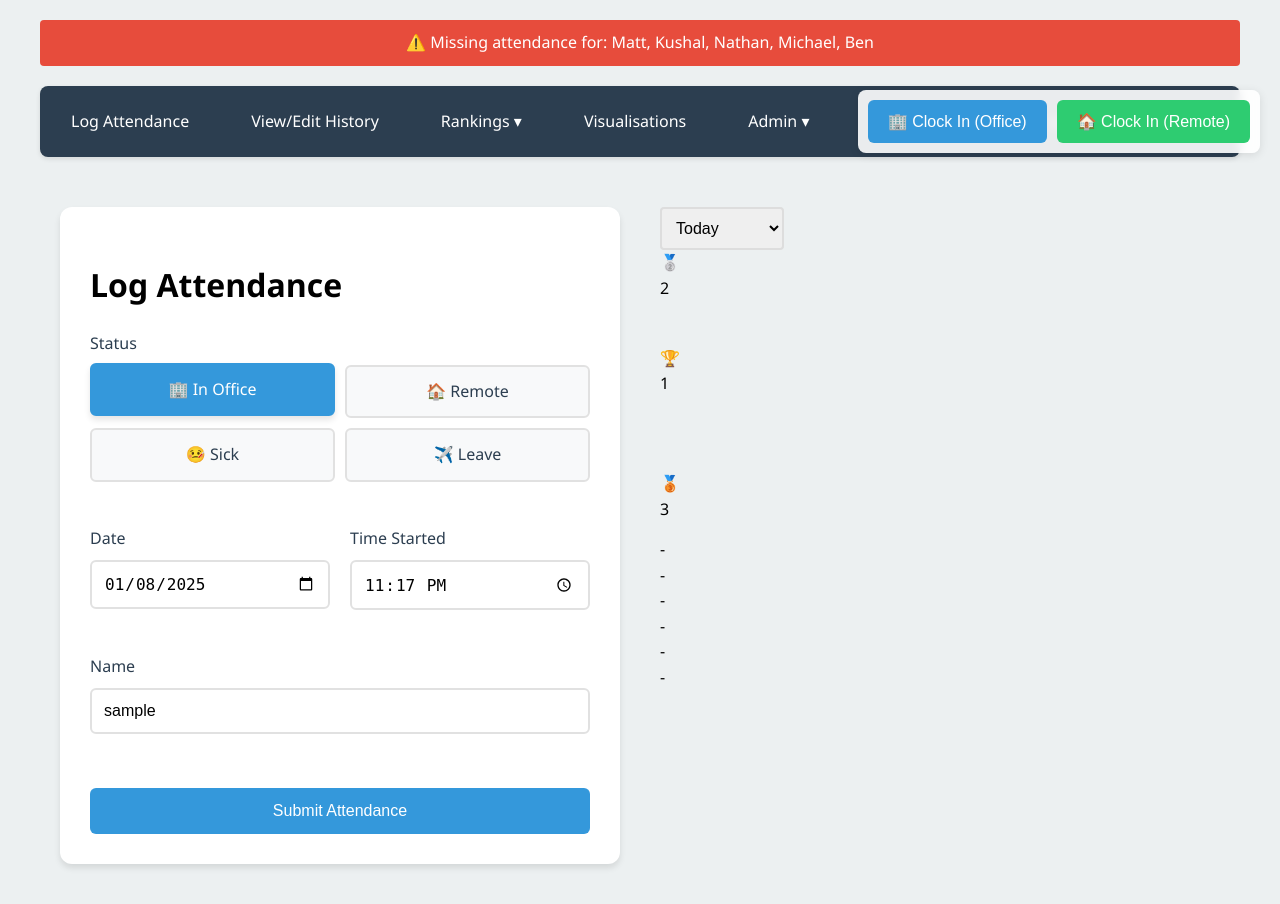
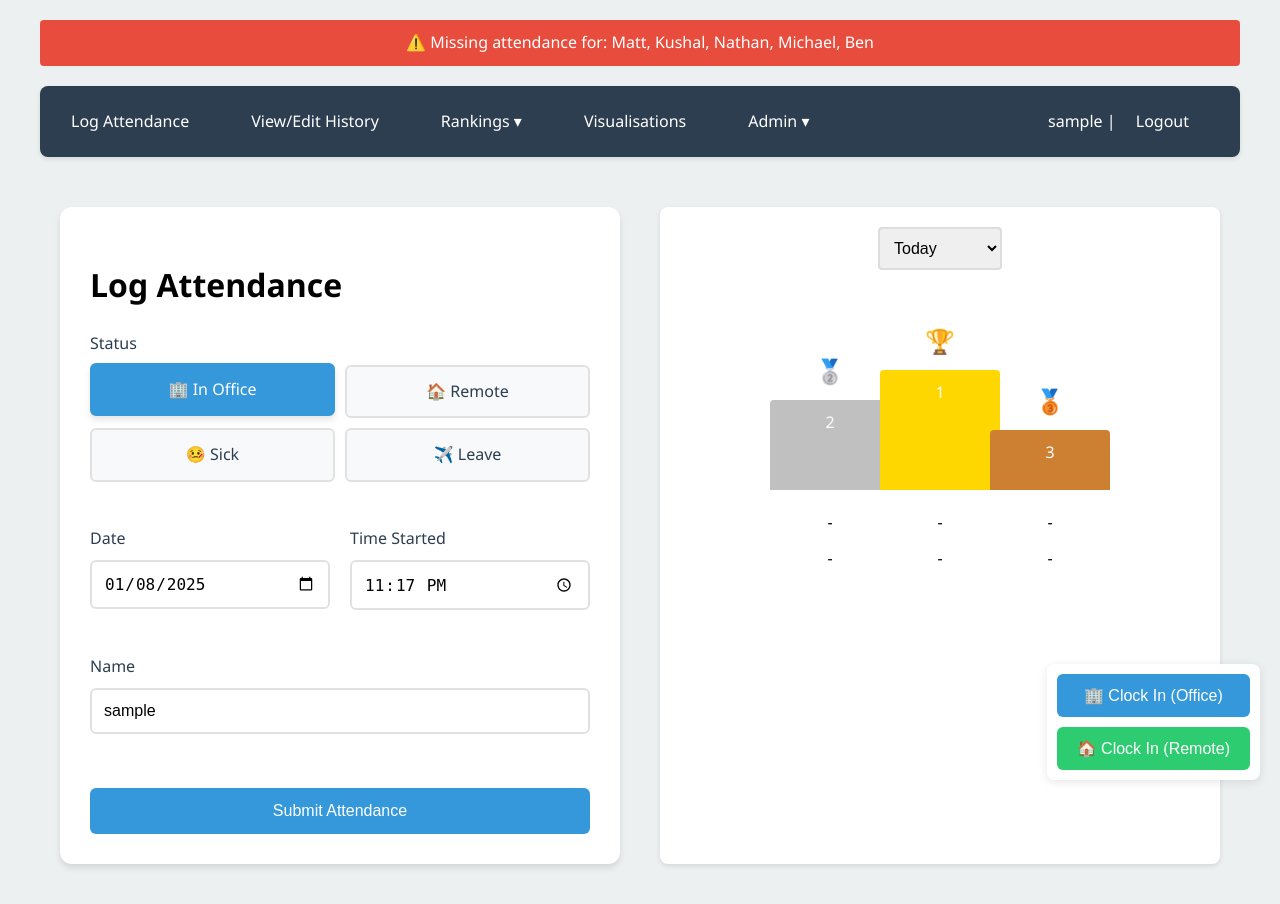
Before and after one commit to skylinec/last-in-championship, a Flask app: page / in a window 1280 px wide. Run offline with Flask 3, Linux system fonts and the light colour scheme; the visitor is signed in with stand-in values (Sample User, id 1); data comes from the database, SQL or seed files in the repository; data that the repository does not hold is empty; some libraries are stand-ins or nearby versions.

Commit message:
Update global clock-in button positioning and add podium layout to index template

```diff
--- a/templates/base.html
+++ b/templates/base.html
@@ -229,10 +229,10 @@
 
         .global-clock-in {
             position: fixed;
-            top: 90px;  /* Position below the nav bar */
+            bottom: 20px;  /* Changed from top to bottom */
             right: 20px;
             display: flex;
-            flex-direction: row;
+            flex-direction: column;  /* Changed from row to column */
             gap: 10px;
             z-index: 1000;
             background: rgba(255, 255, 255, 0.9);
--- a/templates/index.html
+++ b/templates/index.html
@@ -189,6 +189,76 @@
 .quick-action-buttons {
     display: none;
 }
+
+.podium-container {
+    background: white;
+    padding: 20px;
+    border-radius: 8px;
+    box-shadow: 0 2px 5px rgba(0,0,0,0.1);
+    min-width: 300px;
+}
+
+.podium {
+    display: flex;
+    align-items: flex-end;
+    justify-content: center;
+    gap: 10px;
+    margin: 20px 0;
+    height: 200px;
+}
+
+.podium-place {
+    display: flex;
+    flex-direction: column;
+    align-items: center;
+    position: relative;
+    width: 100px;
+}
+
+.trophy {
+    font-size: 24px;
+    margin-bottom: 10px;
+    position: absolute;
+    bottom: 100%;
+}
+
+.platform {
+    width: 100%;
+    background: var(--primary-color);
+    color: white;
+    text-align: center;
+    padding: 10px;
+    border-radius: 4px 4px 0 0;
+}
+
+#first .platform {
+    height: 120px;
+    background: #ffd700;
+}
+
+#second .platform {
+    height: 90px;
+    background: #c0c0c0;
+}
+
+#third .platform {
+    height: 60px;
+    background: #cd7f32;
+}
+
+.podium-controls {
+    margin-bottom: 20px;
+    text-align: center;
+}
+
+.podium-names, .podium-points {
+    display: grid;
+    grid-template-columns: repeat(3, 100px);
+    justify-content: center;
+    gap: 10px;
+    text-align: center;
+    margin-top: 10px;
+}
 </style>
 
 <script>
```
